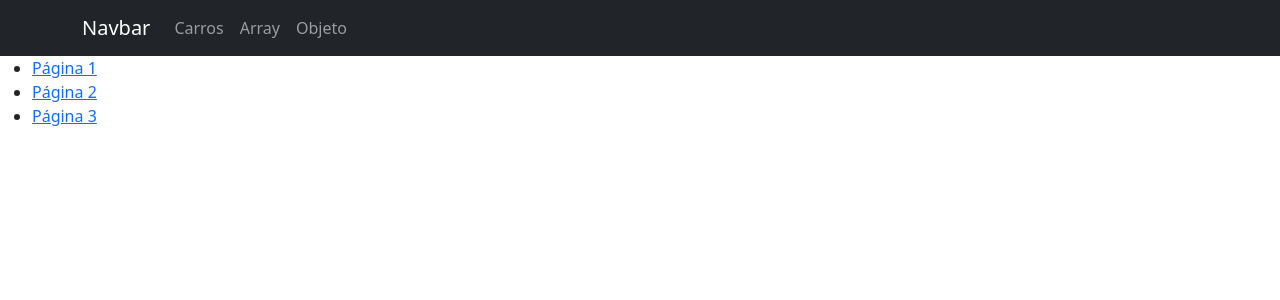
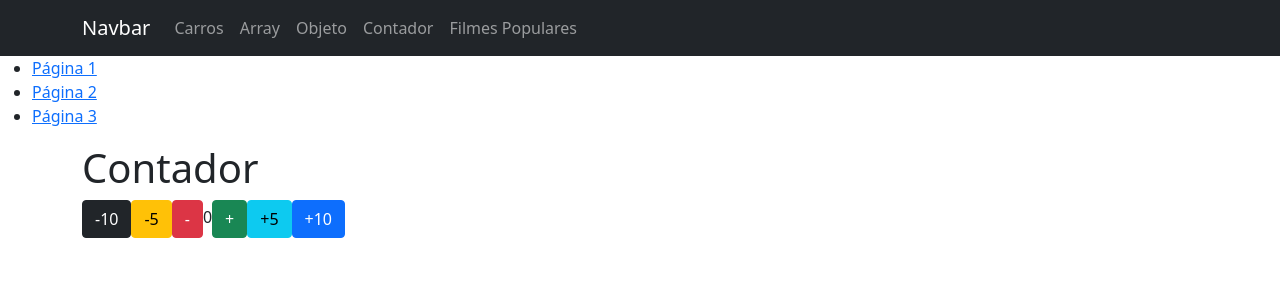
Before and after one commit to krons1996/react-basico, a React (Create React App) app: page /contador in a window 1280 px wide. Shown: the top 300 px of the page. Built offline with nearby package versions, Linux system fonts and the light colour scheme.

Commit message:
https://github.com/krons1996/react-basico

```diff
--- a/package.json
+++ b/package.json
@@ -6,6 +6,7 @@
     "@testing-library/jest-dom": "^5.16.2",
     "@testing-library/react": "^12.1.4",
     "@testing-library/user-event": "^13.5.0",
+    "axios": "^0.26.1",
     "bootstrap": "^5.1.3",
     "react": "^17.0.2",
     "react-bootstrap": "^2.2.1",
--- a/src/App.js
+++ b/src/App.js
@@ -8,6 +8,8 @@ import Array from './pages/Array';
 import Objeto from './pages/Objeto';
 import Carros from './pages/Carros';
 import { BrowserRouter, Route, Routes } from 'react-router-dom';
+import Contador from './pages/Contador';
+import FilmesPopulares from './pages/filmes/FilmesPopulares';
 
 
 function App() {
@@ -24,6 +26,8 @@ function App() {
             <Route path="/objeto" element={<Objeto />} />
             <Route path="/array" element={<Array />} />
             <Route path="/pagina1" element={<Pagina1 />} />
+            <Route path="/contador" element={<Contador />} />
+            <Route path="/filmes/populares" element={<FilmesPopulares />} />
           </Routes>
         </Container>
       </BrowserRouter>
--- a/src/components/Menu.jsx
+++ b/src/components/Menu.jsx
@@ -13,6 +13,8 @@ const Menu = () => {
             <Link className="nav-link" to="/carros">Carros</Link>
             <Link className="nav-link" to="/array">Array</Link>
             <Link className="nav-link" to="/objeto">Objeto</Link>
+            <Link className="nav-link" to="/contador">Contador</Link>
+            <Link className="nav-link" to="/filmes/populares">Filmes Populares</Link>
 
           </Nav>
         </Container>
--- /dev/null
+++ b/src/pages/Contador.jsx
@@ -0,0 +1,49 @@
+import React from 'react'
+import { useState } from 'react';
+import { Button } from 'react-bootstrap';
+
+const Contador = () => {
+
+   // let numero = 0;
+    let [numero, setNumero] = useState(0)
+
+    function somar(){
+        setNumero(++numero)
+        console.log(++numero)
+    }
+    function diminuir(){
+        setNumero(--numero)
+        console.log(--numero)
+    }
+    function somarcinco(){
+        setNumero(numero+5)
+        console.log(+numero+5)
+    }
+    function somardez(){
+        setNumero(numero+10)
+        console.log(numero+10)
+    }
+    function diminuircinco(){
+        setNumero(numero-5)
+        console.log(numero-5)
+    }
+    function diminuirdez(){
+        setNumero(numero-10)
+        console.log(numero-10)
+    }
+  return (
+    <div>
+        <h1>Contador</h1>
+        <Button variant="dark" onClick={diminuirdez}>-10</Button>
+        <Button variant="warning" onClick={diminuircinco}>-5</Button>
+        <Button variant="danger" onClick={diminuir}>-</Button>
+        {numero}
+        <Button variant="success" onClick={somar}>+</Button>
+        <Button variant="info" onClick={somarcinco}>+5</Button>
+        <Button variant="primary" onClick={somardez}>+10</Button>
+
+    </div>
+  )
+}
+
+export default Contador
--- /dev/null
+++ b/src/pages/filmes/FilmesPopulares.jsx
@@ -0,0 +1,26 @@
+import React from 'react'
+import { useEffect } from 'react'
+import { useState } from 'react'
+import apiFilmes from '../../services/apiFilmes'
+
+const FilmesPopulares = () => {
+
+    const [filmes, setFilmes] = useState([])
+
+    useEffect(()=>{
+        apiFilmes.get('movie/popular').then(resultado=>{
+            console.log(resultado.data.results)
+        })
+
+    },[])
+
+
+
+  return (
+    <div>
+        <h1>Filmes Populares</h1>
+    </div>
+  )
+}
+
+export default FilmesPopulares
--- /dev/null
+++ b/src/services/apiFilmes.js
@@ -0,0 +1,12 @@
+import axios from "axios";
+
+const apiFilmes = axios.create({
+    baseURL: 'https://api.themoviedb.org/3/',
+    headers: {
+        'Authorization':'Bearer ',
+        'Content-type': 'application/json;charset=utf-8'
+    }
+})
+
+
+export default apiFilmes
```
Also changed, not shown: 1 other file (tests, documents, lock files or other folders).
